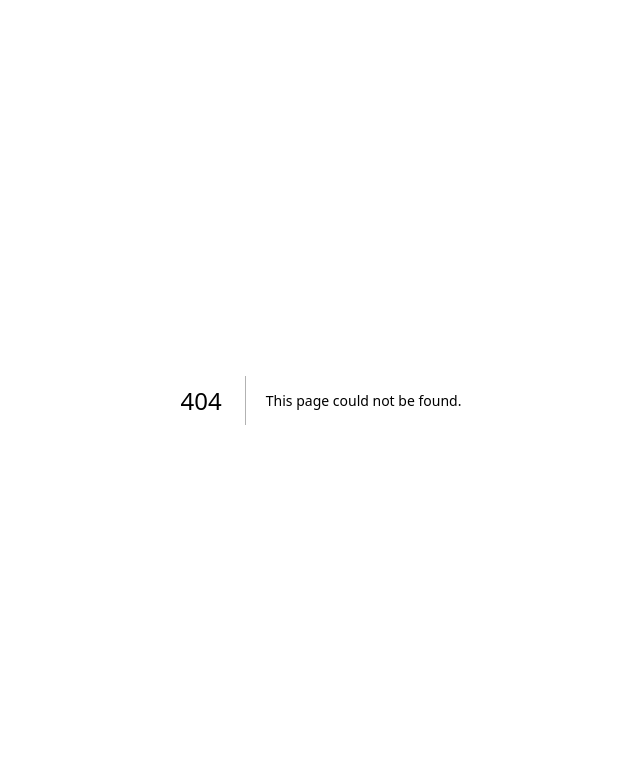
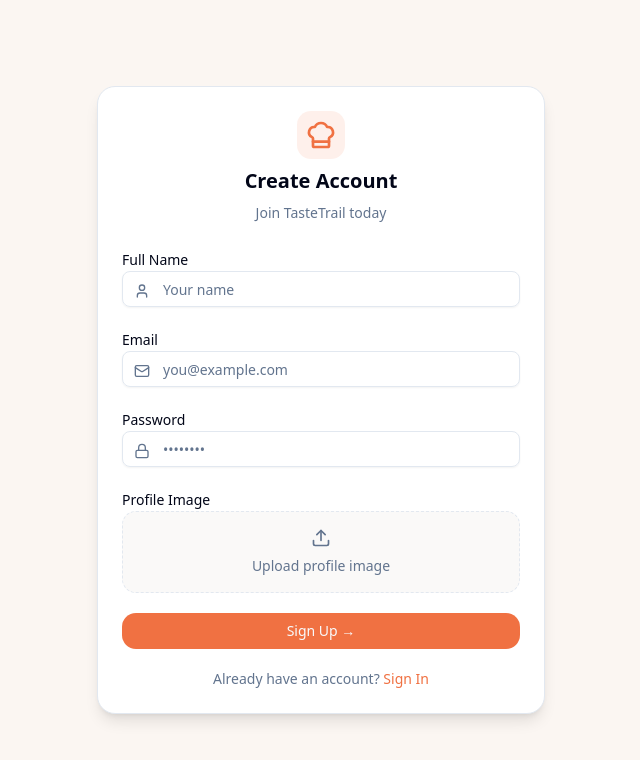
Before and after one commit to tamzid-molla/tastetrail-frontend, a Next.js app: page /register in a window 1280 px wide. Before the commit this address had no page. Shown: the top 760 px of the page, without its empty margins (319-959 px from the left). Built offline with nearby package versions, Linux system fonts and the light colour scheme.

Commit message:
add register page

```diff
--- /dev/null
+++ b/src/app/(auth)/register/page.jsx
@@ -0,0 +1,12 @@
+import RegisterCard from '@/components/auth/RegisterCard';
+import React from 'react';
+
+const RegisterPage = () => {
+    return (
+        <div className="min-h-screen flex items-center justify-center bg-background px-4">
+            <RegisterCard />
+    </div>
+    );
+};
+
+export default RegisterPage;
--- a/src/components/auth/LoginCard.jsx
+++ b/src/components/auth/LoginCard.jsx
@@ -3,9 +3,9 @@
 import { Button } from "@/components/ui/button";
 import { Input } from "@/components/ui/input";
 import { Card, CardContent, CardHeader } from "@/components/ui/card";
-import { Tabs, TabsList, TabsTrigger } from "@/components/ui/tabs";
 import { Mail, Lock, Eye } from "lucide-react";
 import LogoSvg from "../shared/LogoSvg";
+import Link from "next/link";
 
 export default function LoginCard() {
   return (
@@ -16,24 +16,17 @@ export default function LoginCard() {
       </CardHeader>
 
       <CardContent className="space-y-6">
-        {/* Tabs */}
-        <Tabs defaultValue="signin">
-          <TabsList className="grid grid-cols-2 w-full">
-            <TabsTrigger  value="signin">Sign In</TabsTrigger>
-            <TabsTrigger value="signup">Sign Up</TabsTrigger>
-          </TabsList>
-        </Tabs>
+        <div className="space-y-2">
+          <h1 className="text-xl font-semibold text-center">Welcome back</h1>
+          <p className="text-sm text-muted-foreground text-center">Sign in to manage your recipes and meal plans</p>
+        </div>
 
         {/* Email */}
         <div className="space-y-2">
           <label className="text-sm font-medium">Email</label>
           <div className="relative">
             <Mail className="absolute left-3 top-3 h-4 w-4 text-muted-foreground" />
-            <Input
-              type="email"
-              placeholder="you@example.com"
-              className="pl-10"
-            />
+            <Input type="email" placeholder="you@example.com" className="pl-10" />
           </div>
         </div>
 
@@ -42,25 +35,13 @@ export default function LoginCard() {
           <label className="text-sm font-medium">Password</label>
           <div className="relative">
             <Lock className="absolute left-3 top-3 h-4 w-4 text-muted-foreground" />
-            <Input
-              type="password"
-              placeholder="••••••••"
-              className="pl-10 pr-10"
-            />
+            <Input type="password" placeholder="••••••••" className="pl-10 pr-10" />
             <Eye className="absolute right-3 top-3 h-4 w-4 text-muted-foreground cursor-pointer" />
           </div>
         </div>
 
-        <div className="text-right">
-          <button className="text-sm text-primary hover:underline">
-            Forgot password?
-          </button>
-        </div>
-
         {/* Submit */}
-        <Button className="w-full rounded-xl">
-          Sign In →
-        </Button>
+        <Button className="w-full rounded-xl  cursor-pointer">Sign In →</Button>
 
         {/* Divider */}
         <div className="flex items-center gap-2 text-xs text-muted-foreground">
@@ -68,15 +49,13 @@ export default function LoginCard() {
           Or continue with
           <div className="flex-1 h-px bg-border" />
         </div>
-
-        {/* Social */}
-        <div className="grid grid-cols-2 gap-3">
-          <Button variant="outline" className="gap-2">
-            G Google
-          </Button>
-          <Button variant="outline" className="gap-2">
-            GitHub
-          </Button>
+        <div className="">
+          <p className="text-center text-sm text-muted-foreground">
+            New to TasteTrail?
+            <Link href="/register" className="text-primary hover:underline">
+              Create an account
+            </Link>
+          </p>
         </div>
       </CardContent>
     </Card>
--- /dev/null
+++ b/src/components/auth/RegisterCard.jsx
@@ -0,0 +1,104 @@
+"use client";
+
+import { useState } from "react";
+import { Button } from "@/components/ui/button";
+import { Input } from "@/components/ui/input";
+import { Card, CardContent, CardHeader } from "@/components/ui/card";
+import { User, Mail, Lock, Upload } from "lucide-react";
+import LogoSvg from "../shared/LogoSvg";
+import Image from "next/image";
+import Link from "next/link";
+
+export default function RegisterCard() {
+  const [imagePreview, setImagePreview] = useState(null);
+
+  const handleImageChange = (e) => {
+    const file = e.target.files?.[0];
+    if (!file) return;
+    setImagePreview(URL.createObjectURL(file));
+  };
+
+  return (
+    <Card className="w-full max-w-md rounded-2xl shadow-lg">
+      <CardHeader className="flex flex-col items-center gap-2">
+        <LogoSvg />
+        <h1 className="text-xl font-semibold">Create Account</h1>
+        <p className="text-sm text-muted-foreground">
+          Join TasteTrail today
+        </p>
+      </CardHeader>
+
+      <CardContent className="space-y-5">
+        {/* Full Name */}
+        <div className="space-y-2">
+          <label className="text-sm font-medium">Full Name</label>
+          <div className="relative">
+            <User className="absolute left-3 top-3 h-4 w-4 text-muted-foreground" />
+            <Input placeholder="Your name" className="pl-10" />
+          </div>
+        </div>
+
+        {/* Email */}
+        <div className="space-y-2">
+          <label className="text-sm font-medium">Email</label>
+          <div className="relative">
+            <Mail className="absolute left-3 top-3 h-4 w-4 text-muted-foreground" />
+            <Input type="email" placeholder="you@example.com" className="pl-10" />
+          </div>
+        </div>
+
+        {/* Password */}
+        <div className="space-y-2">
+          <label className="text-sm font-medium">Password</label>
+          <div className="relative">
+            <Lock className="absolute left-3 top-3 h-4 w-4 text-muted-foreground" />
+            <Input
+              type="password"
+              placeholder="••••••••"
+              className="pl-10"
+            />
+          </div>
+        </div>
+
+        {/* Image Upload */}
+        <div className="space-y-2">
+          <label className="text-sm font-medium">Profile Image</label>
+
+          <label className="flex cursor-pointer items-center justify-center rounded-xl border border-dashed border-border bg-muted/40 p-4 text-sm hover:bg-muted">
+            <input
+              type="file"
+              accept="image/*"
+              hidden
+              onChange={handleImageChange}
+            />
+
+            {imagePreview ? (
+              <Image width={100} height={100}
+                src={imagePreview}
+                alt="Preview"
+                className="h-24 w-24 rounded-full object-cover"
+              />
+            ) : (
+              <div className="flex flex-col items-center gap-2 text-muted-foreground">
+                <Upload className="h-5 w-5" />
+                <span>Upload profile image</span>
+              </div>
+            )}
+          </label>
+        </div>
+
+        {/* Submit */}
+        <Button className="w-full rounded-xl cursor-pointer">
+          Sign Up →
+        </Button>
+
+        <p className="text-center text-sm text-muted-foreground">
+          Already have an account?{" "}
+          <Link href="/login" className="text-primary hover:underline">
+            Sign In
+          </Link>
+        </p>
+      </CardContent>
+    </Card>
+  );
+}
```
